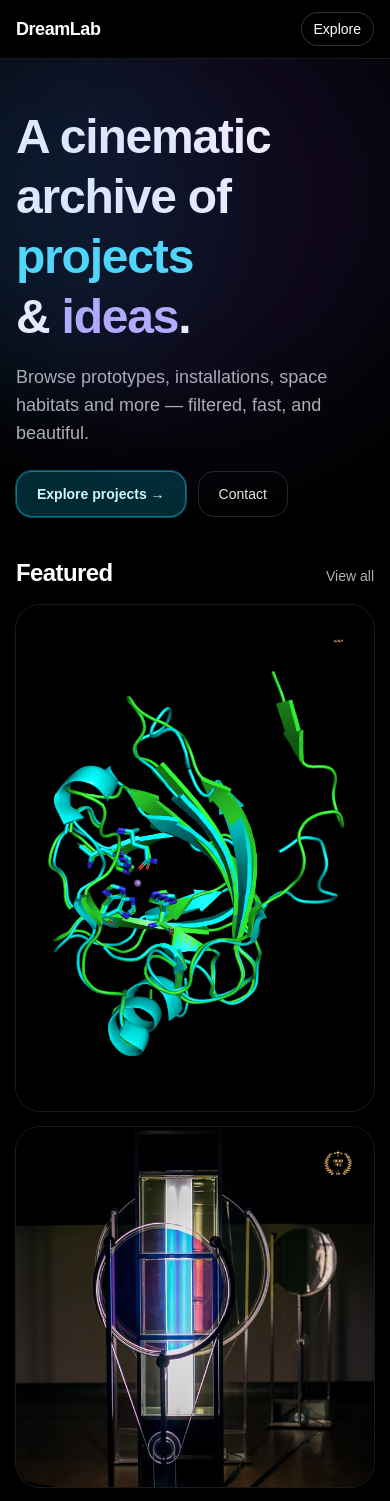
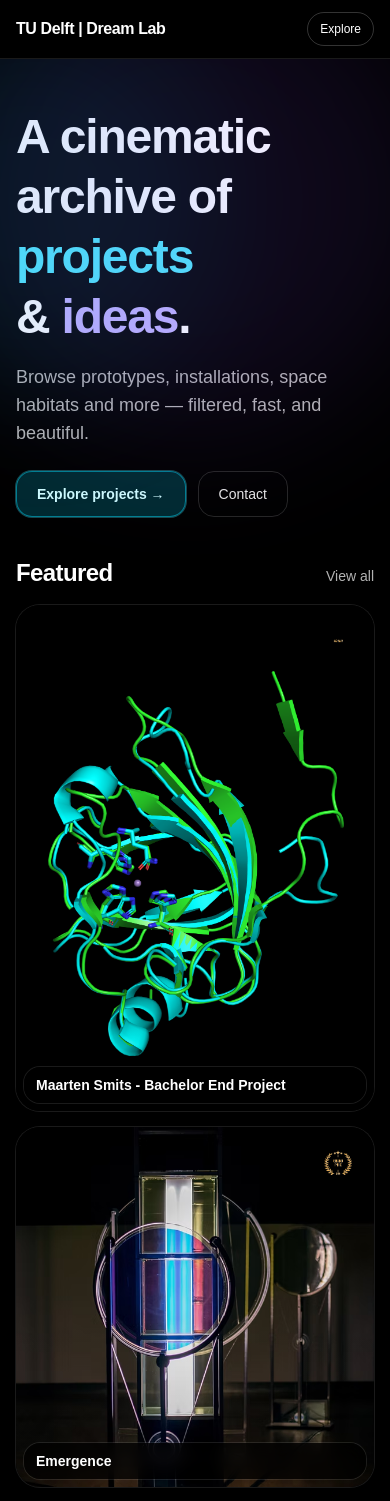
Before and after one commit to Maarten3013/dreamlab, a Next.js app: page / in a window 390 px wide. Shown: the top 1501 px of the page. Built offline with nearby package versions, Linux system fonts and the light colour scheme.

Commit message:
mobile fix

```diff
--- a/components/FilterSheet.tsx
+++ b/components/FilterSheet.tsx
@@ -18,46 +18,30 @@ export default function FilterSheet({ children }: { children: React.ReactNode })
       <button
         aria-label="Open filters"
         onClick={() => setOpen(true)}
-        className="fixed bottom-6 right-6 z-40 inline-flex h-11 w-11 items-center justify-center
-        rounded-full border border-white/20 bg-white/10 text-white shadow-lg ring-1 ring-white/10
-        backdrop-blur hover:bg-white/20 hover:ring-white/30 transition">
-
-        {/* funnel icon */}
-        <svg width="18" height="18" viewBox="0 0 24 24" fill="none" aria-hidden className="opacity-80">
-          <path d="M3 5h18l-7 8v5l-4 2v-7L3 5z" stroke="currentColor" strokeWidth="1.6" fill="currentColor" />
-        </svg>
+        className="fixed z-40 inline-flex h-12 w-12 items-center justify-center rounded-full
+                  border border-white/20 bg-white/10 text-white shadow-lg ring-1 ring-white/10
+                  backdrop-blur hover:bg-white/20 transition
+                  right-[calc(1rem+env(safe-area-inset-right))] bottom-[calc(1rem+env(safe-area-inset-bottom))]"
+      >
+        <svg width="20" height="20" viewBox="0 0 24 24" className="text-white"><path d="M3 5h18l-7 8v5l-4 2v-7L3 5z" fill="currentColor"/></svg>
       </button>
 
-      {/* Backdrop */}
-      {open && (
-        <div
-          className="fixed inset-0 z-40 bg-black/40"
-          onClick={() => setOpen(false)}
-          aria-hidden
-        />
-      )}
-
-      {/* Slide-over panel */}
       <aside
-        className={`fixed right-0 top-0 z-50 h-full w-full max-w-md transform bg-neutral-950 p-5
-        shadow-2xl ring-1 ring-white/10 transition-transform duration-300 ease-out
-        ${open ? "translate-x-0" : "translate-x-full"}`}
-        role="dialog"
-        aria-modal="true"
-        aria-label="Filters"
+        className={`fixed inset-y-0 right-0 z-50 h-full w-full max-w-md transform bg-neutral-950 p-5
+                    shadow-2xl ring-1 ring-white/10 transition-transform duration-300 ease-out
+                    md:max-w-md md:translate-x-0
+                    ${open ? "translate-x-0" : "translate-x-full"}`}
+        role="dialog" aria-modal="true" aria-label="Filters"
       >
         <div className="mb-4 flex items-center justify-between">
-          <h2 className="text-lg font-semibold">Filters</h2>
+          <h2 className="text-lg font-semibold text-white">Filters</h2>
           <button
             onClick={() => setOpen(false)}
             className="rounded-full border border-white/20 px-3 py-1 text-sm text-white hover:bg-white/10"
-
-            aria-label="Close filters"
           >
             Close
           </button>
         </div>
-
         <div className="space-y-4">{children}</div>
       </aside>
     </>
--- a/components/Masonry.tsx
+++ b/components/Masonry.tsx
@@ -2,9 +2,8 @@ import type { Project } from "@/lib/types";
 import TileCard from "@/components/TileCard";
 
 export default function Masonry({ projects }: { projects: Project[] }) {
-  // Columns masonry = perfect for Pinterest/eyecandy
   return (
-    <div className="[&>*]:mb-4 columns-1 gap-4 sm:columns-2 lg:columns-3 xl:columns-4 overflow-visible">
+    <div className="overflow-visible [&>*]:mb-3 columns-1 gap-3 sm:columns-2 lg:columns-3 xl:columns-4">
       {projects.map((p) => (
         <div key={p.id} style={{ breakInside: "avoid" }}>
           <TileCard p={p} />
--- a/components/SiteHeader.tsx
+++ b/components/SiteHeader.tsx
@@ -3,14 +3,19 @@ import Link from "next/link";
 export default function SiteHeader() {
   return (
     <header className="sticky top-0 z-40 border-b border-white/10 bg-black/70 backdrop-blur">
-      <div className="mx-auto flex max-w-7xl items-center justify-between px-4 py-3">
-        <Link href="/" className="text-lg font-extrabold tracking-tight text-white">
-          DreamLab
+      <div
+        className="mx-auto flex max-w-7xl items-center justify-between px-4 py-3
+                   [padding-left:calc(1rem+env(safe-area-inset-left))]
+                   [padding-right:calc(1rem+env(safe-area-inset-right))]"
+      >
+        <Link href="/" className="text-base md:text-lg font-extrabold tracking-tight text-white">
+          TU Delft&nbsp;|&nbsp;Dream Lab
         </Link>
-        <nav className="flex items-center gap-3">
+
+        <nav className="flex items-center gap-2">
           <Link
             href="/explore"
-            className="rounded-full border border-white/20 px-3 py-1.5 text-sm text-white hover:bg-white/10"
+            className="rounded-full border border-white/20 px-3 py-2 text-xs md:text-sm text-white hover:bg-white/10"
           >
             Explore
           </Link>
--- a/components/TileCard.tsx
+++ b/components/TileCard.tsx
@@ -48,10 +48,12 @@ export default function TileCard({ p }: { p: Project }) {
         />
 
         {/* Hover title pill */}
-        <div className="pointer-events-none absolute inset-x-0 bottom-0 z-10 translate-y-2 opacity-0 transition duration-300 group-hover:translate-y-0 group-hover:opacity-100">
-          <div className="mx-2 mb-2 rounded-2xl bg-black/70 px-3 py-2 backdrop-blur ring-1 ring-white/10">
-            <h3 className="line-clamp-1 text-base font-semibold text-white">{p.title}</h3>
-          </div>
+        <div className="
+          pointer-events-none absolute inset-x-0 bottom-0 z-10
+          mx-2 mb-2 rounded-2xl bg-black/70 px-3 py-2 backdrop-blur ring-1 ring-white/10
+          md:translate-y-2 md:opacity-0 md:transition md:duration-300 md:group-hover:translate-y-0 md:group-hover:opacity-100
+        ">
+          <h3 className="line-clamp-1 text-sm md:text-base font-semibold text-white">{p.title}</h3>
         </div>
 
         {/* Subtle inner gradient for depth */}
```
